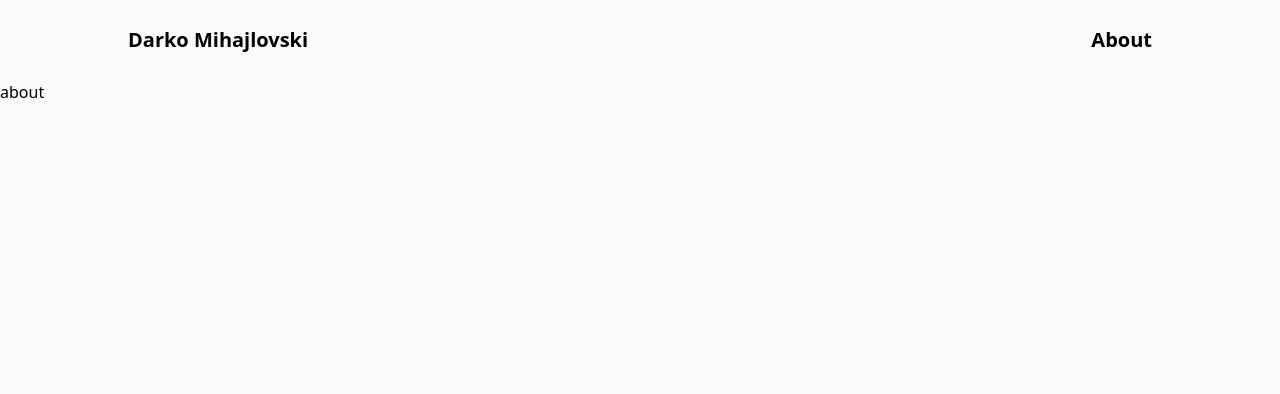
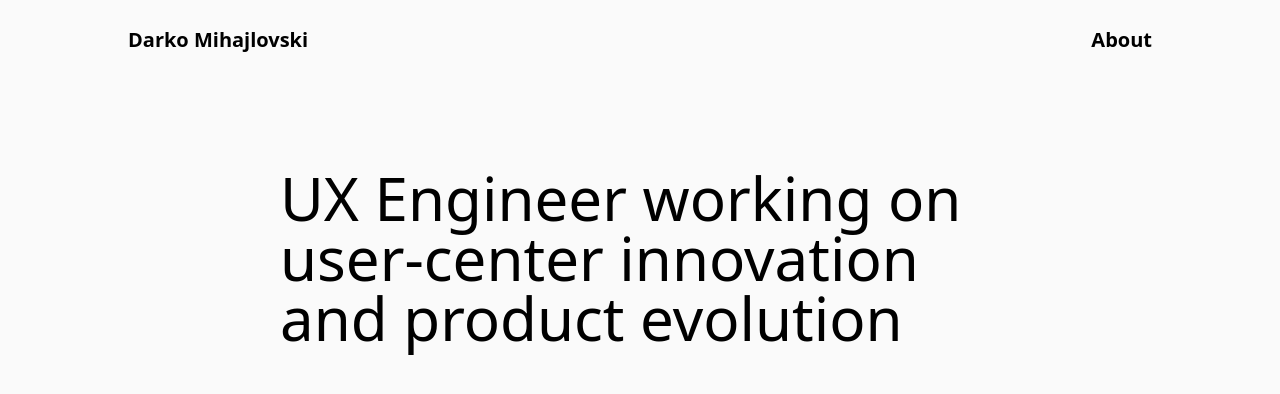
Before and after one commit to DarkoM996/nextjs-dev-portfolio, a Next.js app: page /about in a window 1280 px wide. Shown: the top 394 px of the page. Built offline with nearby package versions, Linux system fonts and the light colour scheme.

Commit message:
Initial work

```diff
--- a/pages/about.tsx
+++ b/pages/about.tsx
@@ -1,7 +1,17 @@
+import Head from "next/head";
 import React from "react";
+import AboutHero from "./components/AboutHero";
 
 const about = () => {
-  return <div>about</div>;
+  return (
+    <>
+      <Head>
+        <title>Darko | Front End Developer</title>
+        <meta />
+      </Head>
+      <AboutHero />
+    </>
+  );
 };
 
 export default about;
--- /dev/null
+++ b/pages/components/AboutHero.tsx
@@ -0,0 +1,15 @@
+import React from "react";
+
+const AboutHero = () => {
+  return (
+    <section className="max-w-screen-md mx-auto w-full h-full relative px-6 py-6">
+      <div className="flex flex-col justify-center items-start gap-6 lg:gap-16 lg:pt-16">
+        <h1 className="text-4xl md:text-5xl lg:text-6xl font-medium">
+          UX Engineer working on user-center innovation and product evolution
+        </h1>
+      </div>
+    </section>
+  );
+};
+
+export default AboutHero;
```
